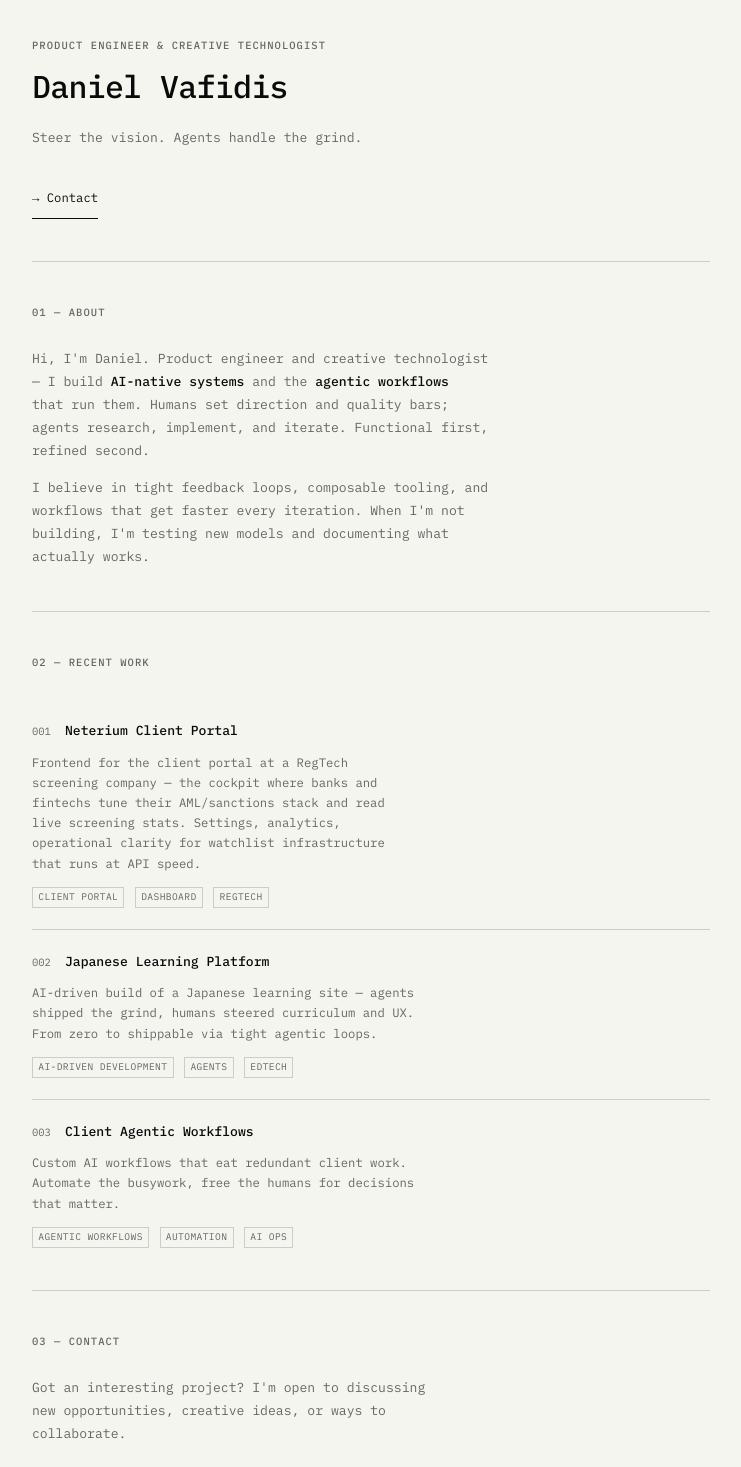
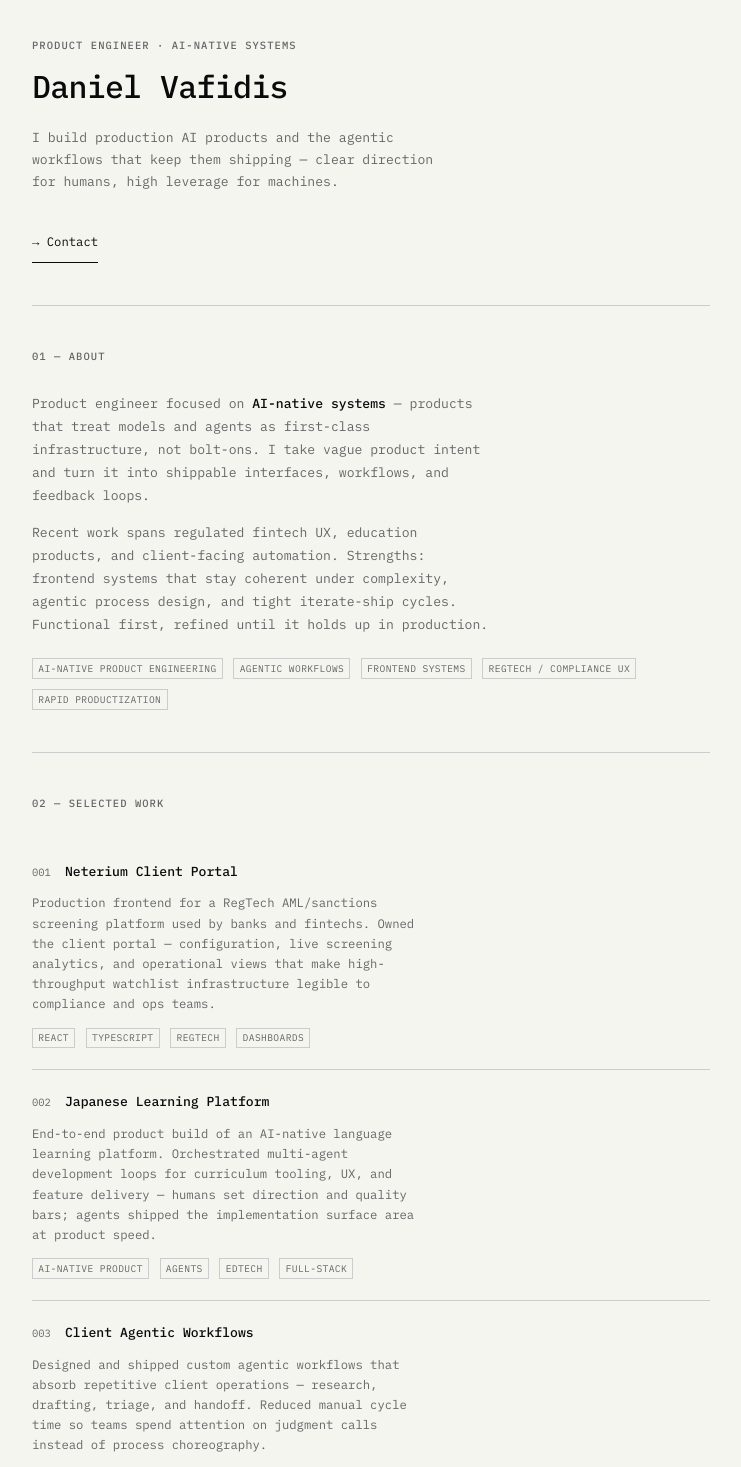
Before and after one commit to DanielVafidis/danielvafidisdev, a React (Vite) app: page / in a window 1280 px wide. Shown: the part 80-1547 px from the top of the page, without its empty margins (269-1010 px from the left). Built offline with nearby package versions, Linux system fonts and the light colour scheme.

Commit message:
Sharpen portfolio copy for AI-native product engineering.
Reframe positioning, work descriptions, and meta tags around production AI systems and agentic delivery while keeping the existing design.

```diff
--- a/index.html
+++ b/index.html
@@ -6,17 +6,17 @@
     <meta name="viewport" content="width=device-width, initial-scale=1.0" />
 
     <!-- Primary Meta Tags -->
-    <title>Daniel Vafidis | Product Engineer & Creative Technologist</title>
-    <meta name="title" content="Daniel Vafidis | Product Engineer & Creative Technologist" />
-    <meta name="description" content="Front-end developer specializing in HTML5, CSS3, JavaScript, and React. Building beautiful, performant web applications with clean code and user-centric design." />
+    <title>Daniel Vafidis | Product Engineer · AI-Native Systems</title>
+    <meta name="title" content="Daniel Vafidis | Product Engineer · AI-Native Systems" />
+    <meta name="description" content="Product engineer building AI-native products, agentic workflows, and production frontend systems — from RegTech portals to client automation." />
     <meta name="author" content="Daniel Vafidis" />
-    <meta name="keywords" content="Daniel Vafidis, Product Engineer, Creative Technologist, Front-end Developer, React Developer, Web Developer, JavaScript, TypeScript, HTML5, CSS3" />
+    <meta name="keywords" content="Daniel Vafidis, Product Engineer, AI-Native Systems, Agentic Workflows, React, TypeScript, RegTech, Frontend Engineer, LLM ops" />
 
     <!-- Open Graph / Facebook -->
     <meta property="og:type" content="website" />
     <meta property="og:url" content="https://danvafidis.com/" />
-    <meta property="og:title" content="Daniel Vafidis | Product Engineer & Creative Technologist" />
-    <meta property="og:description" content="Front-end developer specializing in HTML5, CSS3, JavaScript, and React. Building beautiful, performant web applications with clean code and user-centric design." />
+    <meta property="og:title" content="Daniel Vafidis | Product Engineer · AI-Native Systems" />
+    <meta property="og:description" content="Product engineer building AI-native products, agentic workflows, and production frontend systems — from RegTech portals to client automation." />
     <meta property="og:image" content="https://danvafidis.com/og-image.png" />
     <meta property="og:image:width" content="1200" />
     <meta property="og:image:height" content="630" />
@@ -25,8 +25,8 @@
     <!-- Twitter -->
     <meta property="twitter:card" content="summary_large_image" />
     <meta property="twitter:url" content="https://danvafidis.com/" />
-    <meta property="twitter:title" content="Daniel Vafidis | Product Engineer & Creative Technologist" />
-    <meta property="twitter:description" content="Front-end developer specializing in HTML5, CSS3, JavaScript, and React. Building beautiful, performant web applications with clean code and user-centric design." />
+    <meta property="twitter:title" content="Daniel Vafidis | Product Engineer · AI-Native Systems" />
+    <meta property="twitter:description" content="Product engineer building AI-native products, agentic workflows, and production frontend systems — from RegTech portals to client automation." />
     <meta property="twitter:image" content="https://danvafidis.com/og-image.png" />
 
     <!-- Additional SEO -->
--- a/src/App.tsx
+++ b/src/App.tsx
@@ -11,23 +11,31 @@ const work = [
     index: '001',
     title: 'Neterium Client Portal',
     description:
-      'Frontend for the client portal at a RegTech screening company — the cockpit where banks and fintechs tune their AML/sanctions stack and read live screening stats. Settings, analytics, operational clarity for watchlist infrastructure that runs at API speed.',
-    tags: ['Client portal', 'Dashboard', 'RegTech'],
+      'Production frontend for a RegTech AML/sanctions screening platform used by banks and fintechs. Owned the client portal — configuration, live screening analytics, and operational views that make high-throughput watchlist infrastructure legible to compliance and ops teams.',
+    tags: ['React', 'TypeScript', 'RegTech', 'Dashboards'],
   },
   {
     index: '002',
     title: 'Japanese Learning Platform',
     description:
-      'AI-driven build of a Japanese learning site — agents shipped the grind, humans steered curriculum and UX. From zero to shippable via tight agentic loops.',
-    tags: ['AI-driven development', 'Agents', 'EdTech'],
+      'End-to-end product build of an AI-native language learning platform. Orchestrated multi-agent development loops for curriculum tooling, UX, and feature delivery — humans set direction and quality bars; agents shipped the implementation surface area at product speed.',
+    tags: ['AI-native product', 'Agents', 'EdTech', 'Full-stack'],
   },
   {
     index: '003',
     title: 'Client Agentic Workflows',
     description:
-      'Custom AI workflows that eat redundant client work. Automate the busywork, free the humans for decisions that matter.',
-    tags: ['Agentic workflows', 'Automation', 'AI ops'],
+      'Designed and shipped custom agentic workflows that absorb repetitive client operations — research, drafting, triage, and handoff. Reduced manual cycle time so teams spend attention on judgment calls instead of process choreography.',
+    tags: ['Agentic systems', 'Automation', 'LLM ops', 'Process design'],
   },
+]
+
+const focus = [
+  'AI-native product engineering',
+  'Agentic workflows',
+  'Frontend systems',
+  'RegTech / compliance UX',
+  'Rapid productization',
 ]
 
 function App() {
@@ -60,9 +68,12 @@ function App() {
       </nav>
 
       <header className="header">
-        <p className="label">Product Engineer & Creative Technologist</p>
+        <p className="label">Product Engineer · AI-Native Systems</p>
         <h1 className="name">Daniel Vafidis</h1>
-        <p className="tagline">Steer the vision. Agents handle the grind.</p>
+        <p className="tagline">
+          I build production AI products and the agentic workflows that keep them
+          shipping — clear direction for humans, high leverage for machines.
+        </p>
         <a className="cta" href="#contact">
           → Contact
         </a>
@@ -72,20 +83,29 @@ function App() {
         <section className="section" id="about">
           <p className="label">01 — About</p>
           <p className="prose">
-            Hi, I'm Daniel. Product engineer and creative technologist — I build
-            <strong> AI-native systems</strong> and the <strong>agentic workflows</strong> that
-            run them. Humans set direction and quality bars; agents research, implement,
-            and iterate. Functional first, refined second.
+            Product engineer focused on <strong>AI-native systems</strong> —
+            products that treat models and agents as first-class infrastructure,
+            not bolt-ons. I take vague product intent and turn it into
+            shippable interfaces, workflows, and feedback loops.
           </p>
           <p className="prose">
-            I believe in tight feedback loops, composable tooling, and workflows that
-            get faster every iteration. When I'm not building, I'm testing new models
-            and documenting what actually works.
+            Recent work spans regulated fintech UX, education products, and
+            client-facing automation. Strengths: frontend systems that stay
+            coherent under complexity, agentic process design, and tight
+            iterate-ship cycles. Functional first, refined until it holds up
+            in production.
           </p>
+          <div className="card-tags focus-tags">
+            {focus.map((item) => (
+              <span className="tag" key={item}>
+                {item}
+              </span>
+            ))}
+          </div>
         </section>
 
         <section className="section" id="work">
-          <p className="label">02 — Recent Work</p>
+          <p className="label">02 — Selected Work</p>
 
           {work.map((item) => (
             <article className="card" key={item.index}>
@@ -108,11 +128,12 @@ function App() {
         <section className="section contact" id="contact">
           <p className="label">03 — Contact</p>
           <p className="prose contact-intro">
-            Got an interesting project? I'm open to discussing new opportunities,
-            creative ideas, or ways to collaborate.
+            Open to product engineering roles, AI systems work, and
+            collaborations where agents and humans need a clear operating
+            model. Happy to talk scope, constraints, and timelines.
           </p>
           <div className="contact-links">
-            <a href="mailto:hello@example.com" className="text-link">
+            <a href="mailto:daniel.vafidis@gmail.com" className="text-link">
               → Email
             </a>
             <a
@@ -137,7 +158,7 @@ function App() {
 
       <footer className="footer">
         <p className="copyright">© {new Date().getFullYear()} Daniel Vafidis</p>
-        <a href="mailto:hello@example.com" className="footer-link">
+        <a href="mailto:daniel.vafidis@gmail.com" className="footer-link">
           Email
         </a>
       </footer>
--- a/src/index.css
+++ b/src/index.css
@@ -195,6 +195,10 @@ a {
   font-weight: 500;
 }
 
+.focus-tags {
+  margin-top: var(--space-lg);
+}
+
 .card {
   padding: var(--space-lg) 0;
   border-bottom: 1px solid var(--color-border);
```
